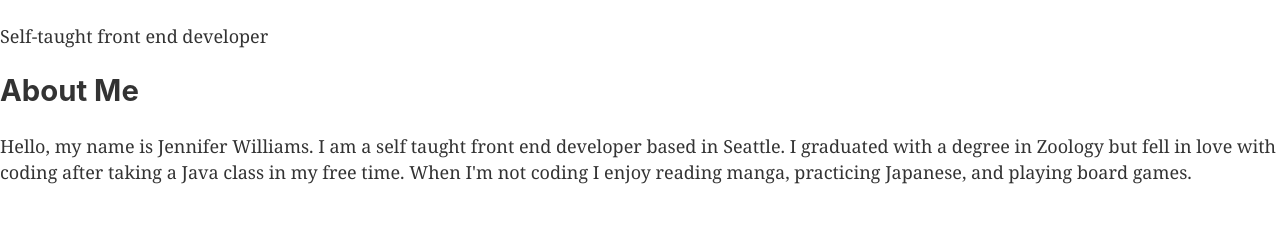
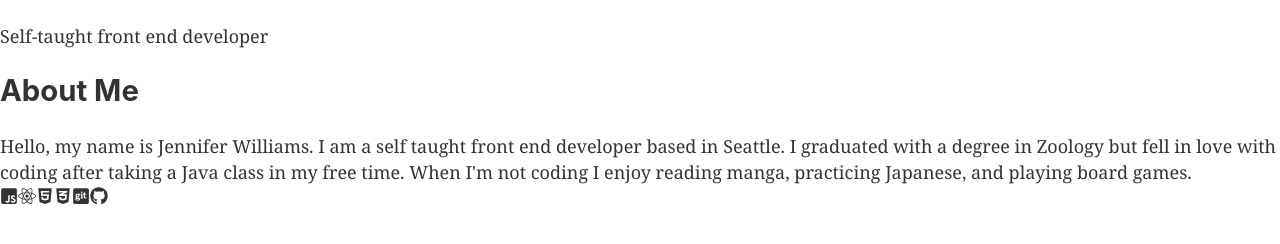
Before and after one commit to jenkens-dev/jw-gatsby-portfolio, a Gatsby site: page / in a window 1280 px wide. Shown: the part 74-318 px from the top of the page. Built offline with nearby package versions, Linux system fonts and the light colour scheme; Gatsby itself is replaced by a stand-in of ours.

Commit message:
added react-icons for skills container

```diff
--- a/package.json
+++ b/package.json
@@ -16,7 +16,8 @@
     "prop-types": "^15.7.2",
     "react": "^16.8.6",
     "react-dom": "^16.8.6",
-    "react-helmet": "^5.2.0"
+    "react-helmet": "^5.2.0",
+    "react-icons": "^3.6.1"
   },
   "devDependencies": {
     "prettier": "^1.17.0"
--- a/src/components/aboutMe.js
+++ b/src/components/aboutMe.js
@@ -1,4 +1,5 @@
 import React from "react"
+import SkillsContainer from "./skillsContainer.js"
 
 const AboutMe = () => (
   <div>
@@ -10,6 +11,7 @@ const AboutMe = () => (
       not coding I enjoy reading manga, practicing Japanese, and playing board
       games.
     </div>
+    <SkillsContainer />
   </div>
 )
 
--- /dev/null
+++ b/src/components/skillsContainer.js
@@ -0,0 +1,20 @@
+import React from "react"
+import { FaJsSquare } from "react-icons/fa"
+import { FaGitSquare } from "react-icons/fa"
+import { FaGithub } from "react-icons/fa"
+import { FaCss3Alt } from "react-icons/fa"
+import { FaHtml5 } from "react-icons/fa"
+import { FaReact } from "react-icons/fa"
+
+const SkillsContainer = () => (
+  <div>
+    <FaJsSquare />
+    <FaReact />
+    <FaHtml5 />
+    <FaCss3Alt />
+    <FaGitSquare />
+    <FaGithub />
+  </div>
+)
+
+export default SkillsContainer
--- a/src/pages/index.js
+++ b/src/pages/index.js
@@ -3,7 +3,6 @@ import { Link } from "gatsby"
 
 import NavBar from "../components/navBar"
 import AboutMe from "../components/aboutMe"
-
 import Layout from "../components/layout"
 import Image from "../components/image"
 import SEO from "../components/seo"
```
Also changed, not shown: 1 other file.
